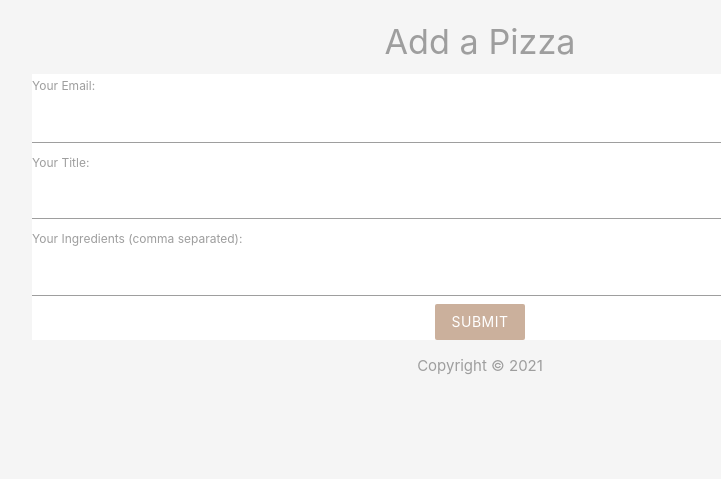
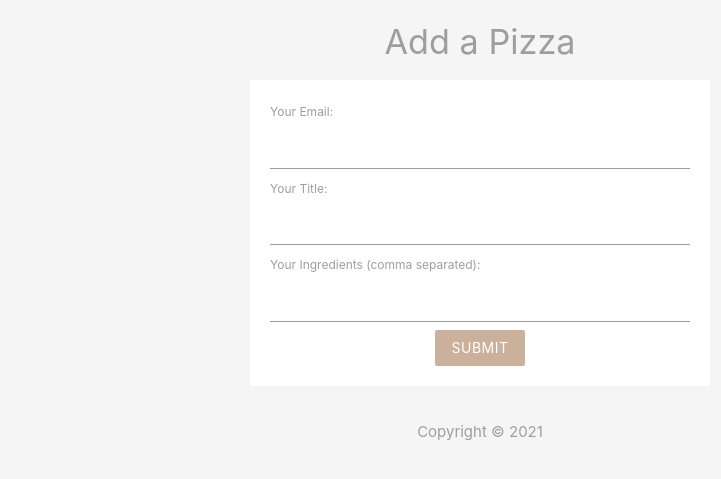
Before and after one commit to godwinmaga6/pizza-project, a PHP site: page /add.php in a window 1280 px wide. Shown: the part 64-543 px from the top of the page, without its empty margins (160-881 px from the left). Run offline with PHP 8.4, Linux system fonts and the light colour scheme.

Commit message:
updated header

```diff
--- a/templates/header.php
+++ b/templates/header.php
@@ -12,6 +12,11 @@
         .brand-text{
             color: #cbb09c !important;
         }
+        form{
+            max-width: 460px;
+            margin: 20px auto;
+            padding: 20px;
+        }
     </style>
 </head>
 <body class="grey lighten-4">
```
